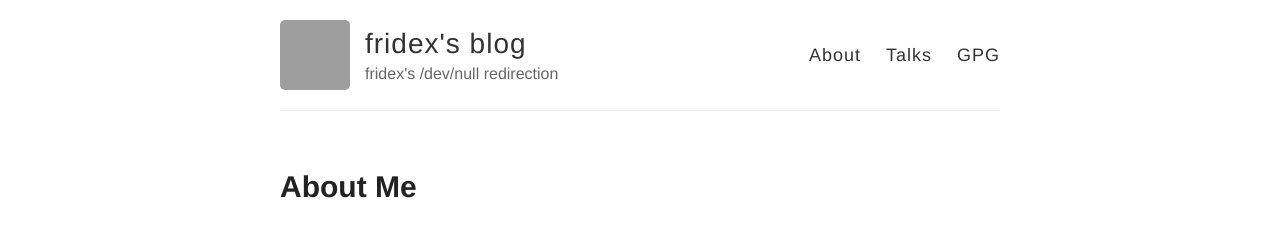
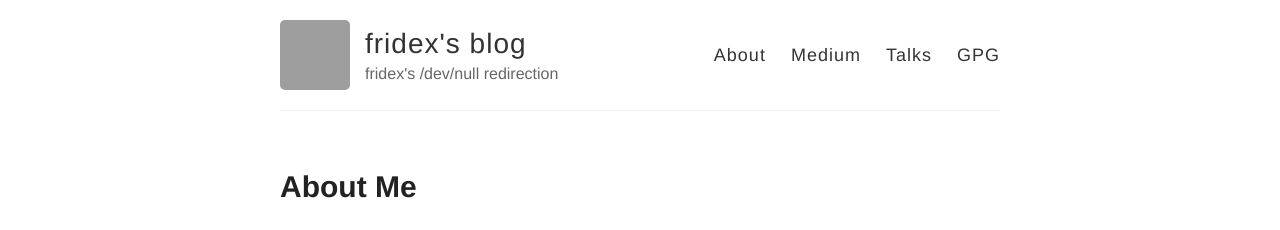
Before and after one commit to fridex/fridex.github.io, a Jekyll site: the page built from index.md, in a window 1280 px wide. Shown: the top 230 px of the page. Built offline with Jekyll 4.4.1, drawn with Linux system fonts in a browser that asks for light colours; grey boxes are pictures that could not be loaded.

Commit message:
Add a link to Medium

```diff
--- a/_layouts/default.html
+++ b/_layouts/default.html
@@ -30,6 +30,7 @@
             <nav>
               <!-- <a href="{{ site.baseurl }}/">Blog</a> -->
               <a href="{{ site.baseurl }}/about">About</a>
+              <a target="_blank" rel="noopener noreferrer" href="https://medium.com/@fridex">Medium</a>
               <a href="{{ site.baseurl }}/talks">Talks</a>
               <a href="{{ site.baseurl }}/gpg">GPG</a>
             </nav>
```
